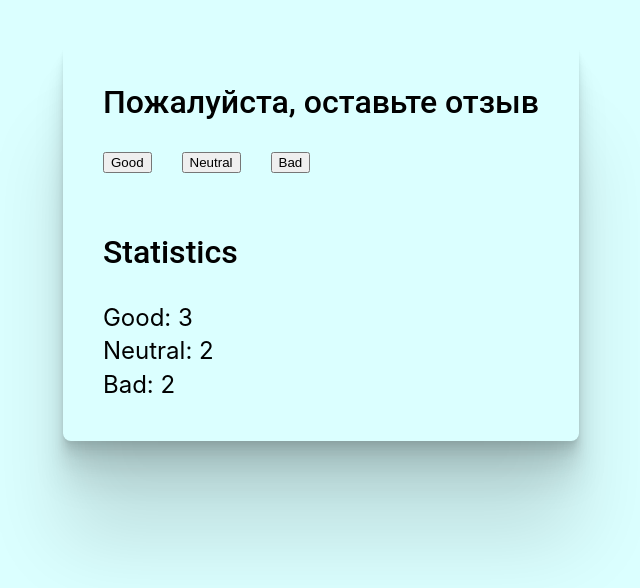
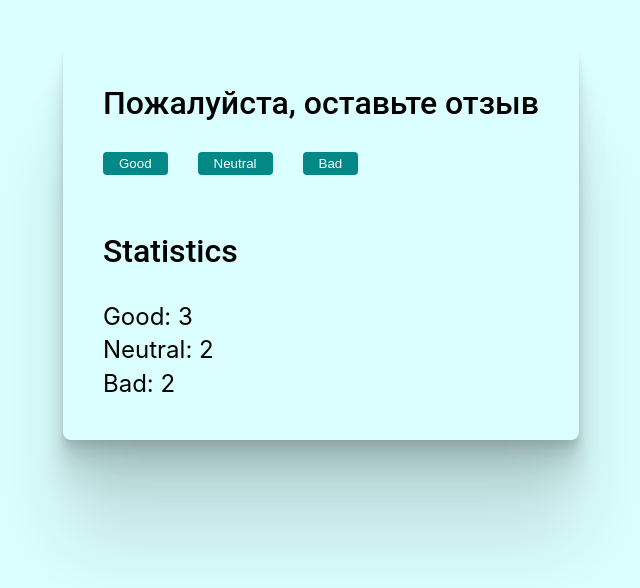
Before and after one commit to VictorSelischev/goit-react-hw-02-feedback, a React (Create React App) app: page / in a window 1280 px wide. Shown: the part 158-746 px from the top of the page, without its empty margins (319-959 px from the left). Built offline with nearby package versions, Linux system fonts and the light colour scheme.

Commit message:
Добавляет стилизацию кнопок при ховере

```diff
--- a/src/components/Feedback/Feedback.jsx
+++ b/src/components/Feedback/Feedback.jsx
@@ -15,13 +15,13 @@ class Feedback extends Component {
         <h2 className={css.section__title}>Пожалуйста, оставьте отзыв</h2>
         <ul className={css.section__buttonList}>
           <li className={css.section__buttonListItem}>
-            <button>Good</button>
+            <button className={css.section__button}>Good</button>
           </li>
           <li className={css.section__buttonListItem}>
-            <button>Neutral</button>
+            <button className={css.section__button}>Neutral</button>
           </li>
           <li className={css.section__buttonListItem}>
-            <button>Bad</button>
+            <button className={css.section__button}>Bad</button>
           </li>
         </ul>
         <h2 className={css.section__title}>Statistics</h2>
--- a/src/components/Feedback/Feedback.module.css
+++ b/src/components/Feedback/Feedback.module.css
@@ -18,14 +18,29 @@
 
 .section__buttonList {
   display: flex;
+  justify-content: flex-start;
+  height: 20px;
   margin-bottom: 60px;
 }
 
 .section__buttonListItem {
-  padding-right: 30px;
+  margin-right: 30px;
 }
 
 .section__listItem {
   font-size: 24px;
   line-height: 1.4;
 }
+
+.section__button {
+    padding: 4px 16px;
+    color: white;
+    background-color: #028987;
+    border-radius: 4px;
+    border: none;
+    /* border: 1px solid #222222; */
+}
+
+.section__button:hover {
+    background-color: #046e6d;
+}
```
